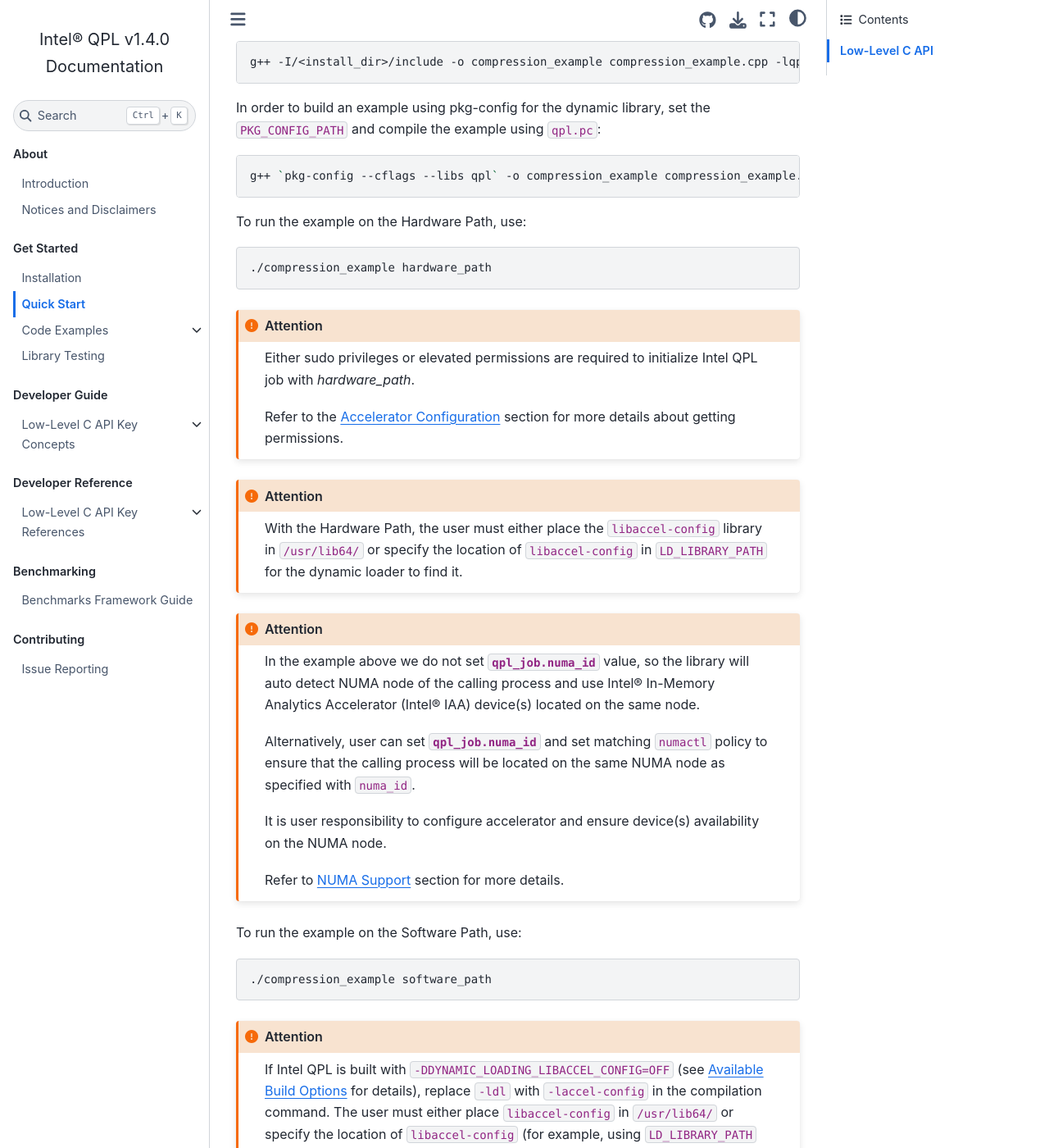
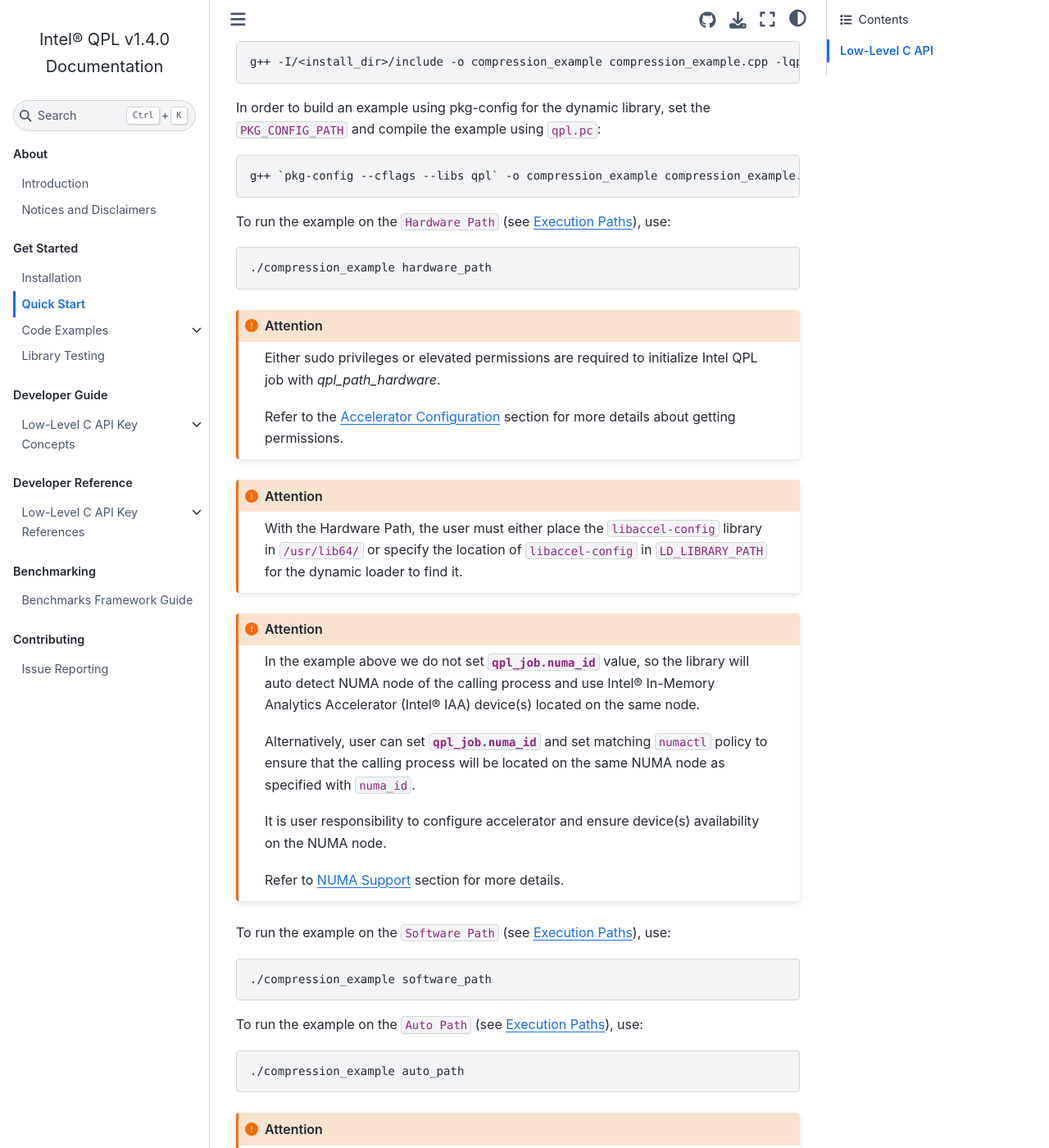
Before and after one commit to intel/qpl, a Sphinx documentation site: the page built from doc/source/documentation/get_started_docs/quick_start.rst, in a window 1280 px wide and 1400 px high, scrolled down 1631 px. Shown: the whole window at 82% size. Built offline with Sphinx 7.4.7 and the Sphinx Book theme 1.1.4, drawn with Linux system fonts in a browser that asks for light colours.

Commit message:
[examples] Allow running examples with auto_path (#921)

```diff
--- a/doc/source/documentation/get_started_docs/quick_start.rst
+++ b/doc/source/documentation/get_started_docs/quick_start.rst
@@ -83,14 +83,14 @@
 
     g++ `pkg-config --cflags --libs qpl` -o compression_example compression_example.cpp
 
-To run the example on the Hardware Path, use:
+To run the example on the ``Hardware Path`` (see :ref:`library_execution_paths_reference_link`), use:
 
 .. code-block:: shell
 
     ./compression_example hardware_path
 
 .. attention::
-    Either sudo privileges or elevated permissions are required to initialize Intel QPL job with `hardware_path`.
+    Either sudo privileges or elevated permissions are required to initialize Intel QPL job with `qpl_path_hardware`.
 
     Refer to the :ref:`accelerator_configuration_reference_link` section for more details about getting permissions.
 
@@ -111,11 +111,17 @@
 
     Refer to :ref:`library_numa_support_reference_link` section for more details.
 
-To run the example on the Software Path, use:
+To run the example on the ``Software Path`` (see :ref:`library_execution_paths_reference_link`), use:
 
 .. code-block:: shell
 
     ./compression_example software_path
+
+To run the example on the ``Auto Path`` (see :ref:`library_execution_paths_reference_link`), use:
+
+.. code-block:: shell
+
+    ./compression_example auto_path
 
 .. attention::
 
--- a/doc/source/documentation/introduction_docs/introduction.rst
+++ b/doc/source/documentation/introduction_docs/introduction.rst
@@ -171,6 +171,8 @@
 .. warning::
    The implementation of Huffman-only compression/decompression is in progress.
 
+.. _library_execution_paths_reference_link:
+
 Execution Paths
 ===============
 
```
Also changed, not shown: 2 other files.
